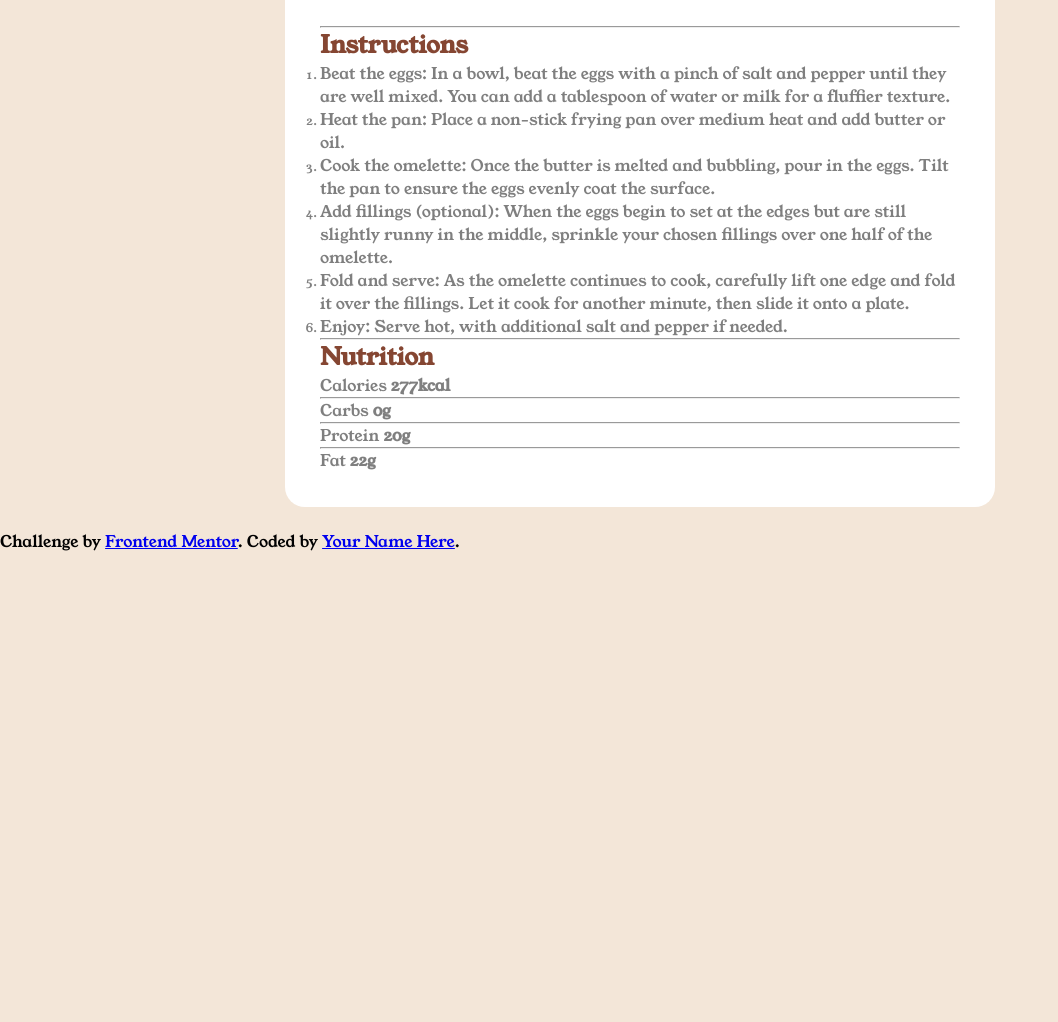
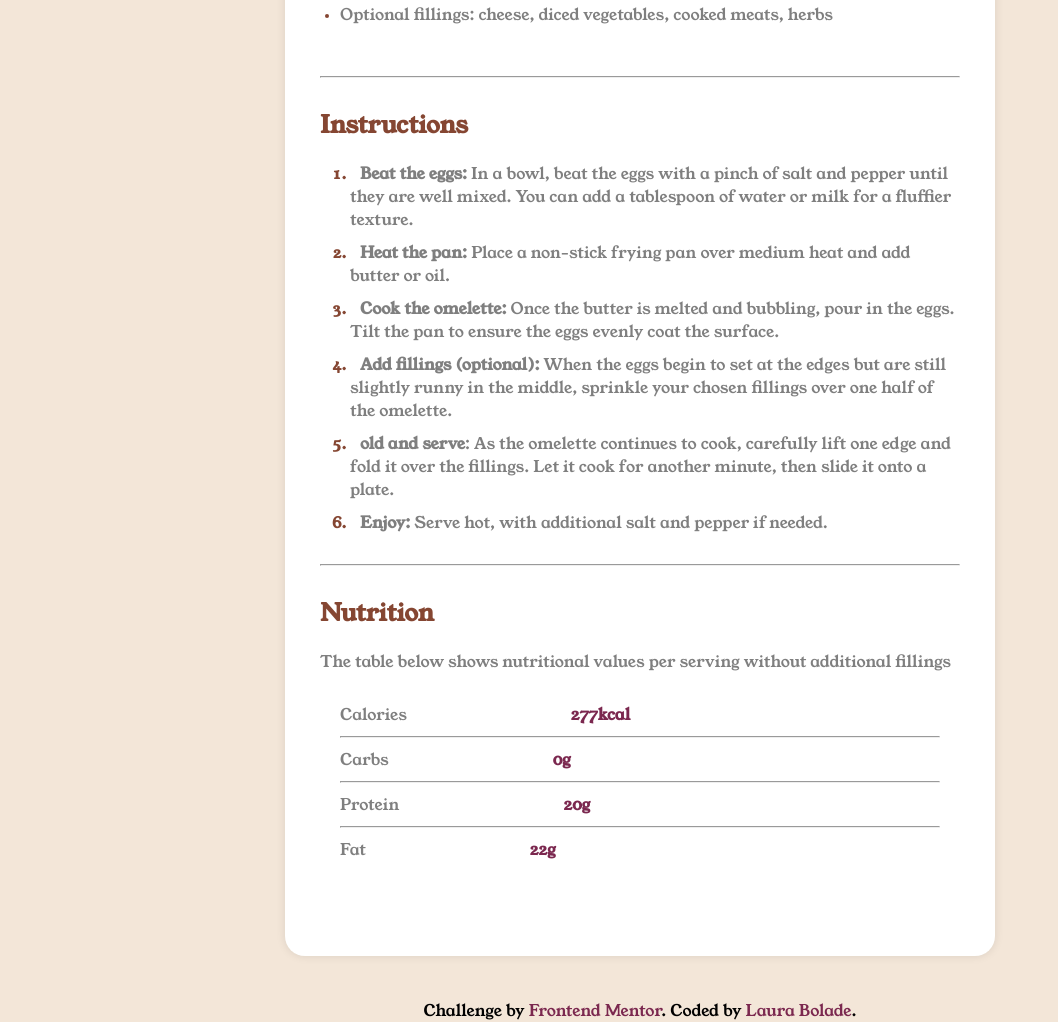
Before and after one commit to Temiloluwa16/my-recipe-page, a plain HTML site: page index.html in a window 1280 px wide. Shown: the part 986-2008 px from the top of the page, without its empty margins (0-1058 px from the left). Before the commit the page ends 1539 px from the top, so only its background shows below. Drawn offline with Linux system fonts and the light colour scheme.

Commit message:
i am tired

```diff
--- a/index.html
+++ b/index.html
@@ -45,49 +45,51 @@
 <section class="instructions">
   <h2>Instructions</h2>
  <ol>
-
   <li>
-  Beat the eggs: In a bowl, beat the eggs with a pinch of salt and pepper until they are well mixed.
+ <strong>Beat the eggs:</strong>  In a bowl, beat the eggs with a pinch of salt and pepper until they are well mixed.
   You can add a tablespoon of water or milk for a fluffier texture.
 </li>
-  <li>Heat the pan: Place a non-stick frying pan over medium heat and add butter or oil.</li>
+  <li><strong>Heat the pan:</strong> Place a non-stick frying pan over medium heat and add butter or oil.</li>
 
-  <li>Cook the omelette: Once the butter is melted and bubbling, pour in the eggs. Tilt the pan to ensure
+  <li><strong>Cook the omelette:</strong> Once the butter is melted and bubbling, pour in the eggs. Tilt the pan to ensure
   the eggs evenly coat the surface.</li>
 
-  <li>Add fillings (optional): When the eggs begin to set at the edges but are still slightly runny in the
+  <li><strong>Add fillings (optional):</strong> When the eggs begin to set at the edges but are still slightly runny in the
   middle, sprinkle your chosen fillings over one half of the omelette.</li>
 
-  <li>Fold and serve: As the omelette continues to cook, carefully lift one edge and fold it over the
+  <li><strong>old and serve</strong>: As the omelette continues to cook, carefully lift one edge and fold it over the
   fillings. Let it cook for another minute, then slide it onto a plate.</li>
 
-  <li> Enjoy: Serve hot, with additional salt and pepper if needed.</li>
+  <li> <strong>Enjoy:</strong> Serve hot, with additional salt and pepper if needed.</li>
 </ol>
 </section>
  <hr>
  <div class="nutrition">
 
    <h2>Nutrition</h2>
-
+<p class="text">
+  The table below shows nutritional values
+  per serving without additional fillings
+</p>
    <div class="nutrition-list">
-    Calories
-  <strong>277kcal</strong>
+    <p>Calories</p>
+  <strong id="calories">277kcal</strong>
 <hr>
-  Carbs
-  <strong>0g</strong>
+  <p>Carbs</p>
+  <strong id="carbs">0g</strong>
 <hr>
-  Protein
-  <strong>20g</strong>
+  <p>Protein</p>
+  <strong id="protein">20g</strong>
 <hr>
-  Fat
-  <strong>22g</strong>
+<p>Fat</p>
+  <strong id="fat">22g</strong>
 </div>
 </div>
   </section>
   </br>
   <div class="attribution">
     Challenge by <a href="https://www.frontendmentor.io?ref=challenge" target="_blank">Frontend Mentor</a>.
-    Coded by <a href="#">Your Name Here</a>.
+    Coded by <a href="#">Laura Bolade</a>.
   </div>
 </body>
 </html>
--- a/style.css
+++ b/style.css
@@ -17,6 +17,8 @@ body {
     background-color: hsl(30, 54%, 90%);
     min-height: 100vh;
     box-sizing: border-box;
+    justify-content: center;
+
 }
 
 .omelette-pic {
@@ -40,6 +42,7 @@ body {
     padding: 35px;
     margin-top: 70px;
     border-radius: 20px;
+    box-shadow: 0 0 10px rgba(0, 0, 0, 0.1);
 
 }
 
@@ -101,4 +104,93 @@ li::marker {
 
 .ingredient-list {
     padding: 20px;
+
 }
+
+.ingredient-list li, .instructions li {
+    margin-bottom: 10px;
+}
+
+.instructions h2{
+    margin-bottom: 20px;
+}
+
+.instructions {
+    margin-top: 30px;
+    margin-bottom: 30px;
+
+}
+
+.instructions ol {
+    padding-left: 30px;
+
+}
+
+.instructions li::marker {
+    color: hsl(14, 45%, 36%);
+    font-size: 15px;
+    font-weight: bold;
+
+}
+
+.instructions li {
+    text-indent: 10px;
+}
+
+.nutrition {
+    margin-top: 30px;
+    margin-bottom: 30px;
+}
+
+.nutrition h2 {
+    margin-bottom: 20px;
+}
+.nutrition-list {
+    padding: 20px;
+
+}
+
+.nutrition-list strong {
+    margin-left: 150px;
+
+    padding: 10px ;
+    padding-bottom: 0;
+    color: hsl(332, 51%, 32%);
+    font-weight: 600;
+    margin-bottom: 10px;
+    text-align: center;
+    display:inline-flex;
+
+}
+
+.nutrition-list p {
+    margin-top: 20px;
+    margin-bottom: 0;
+    display: inline;
+
+}
+.attribution {
+    text-align: center;
+    margin-top: 20px;
+
+}
+a {
+    color: hsl(332, 51%, 32%);
+    text-decoration: none;
+}
+a:hover {
+    color: hsl(332, 38%, 66%);
+    text-decoration: underline;
+}
+
+@media (max-width: 375px) {
+    .container {
+        width: 80%;
+        padding: 30px;
+        box-shadow: 0 0 10px rgba(0, 0, 0, 0.1);
+    }
+
+
+
+
+}
```
